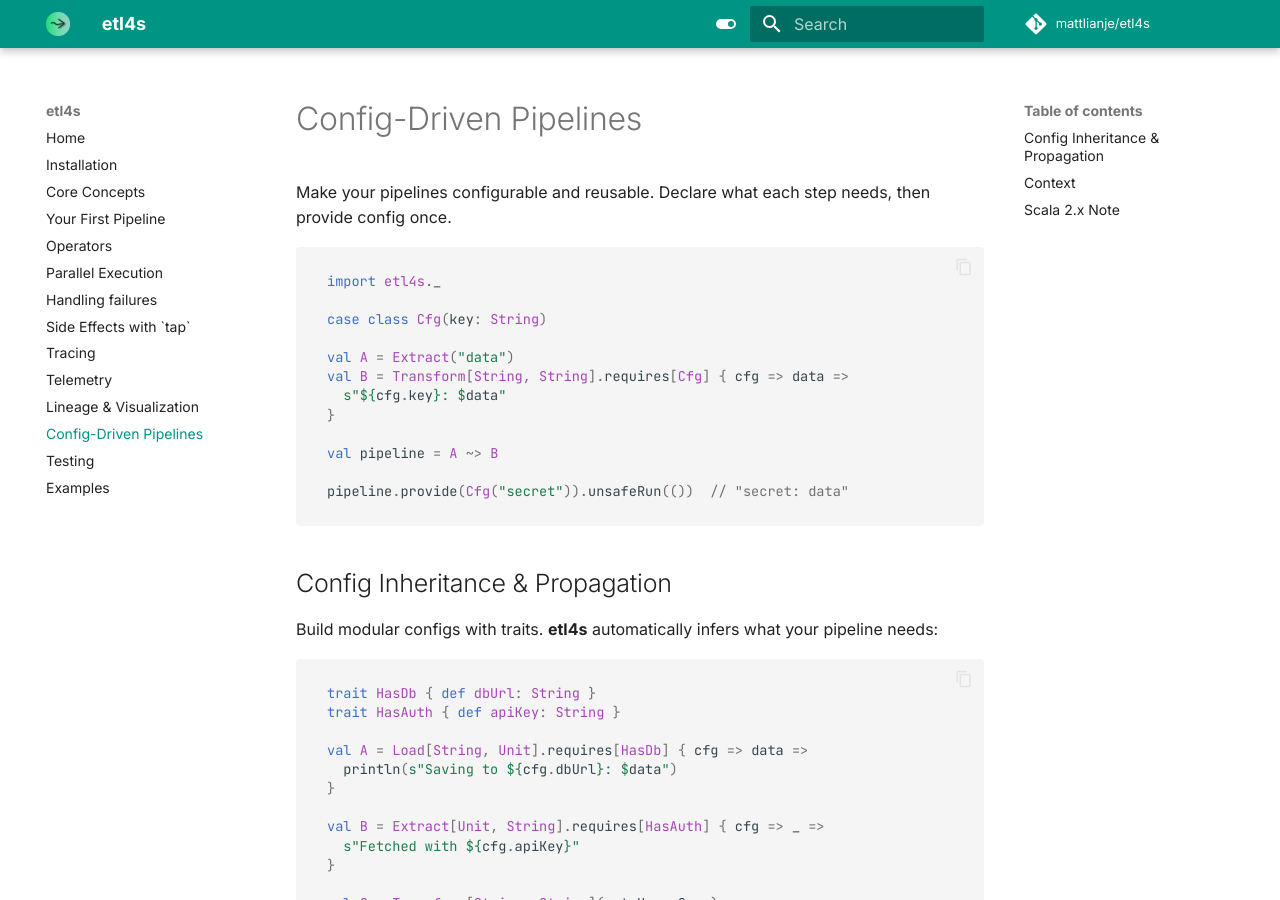
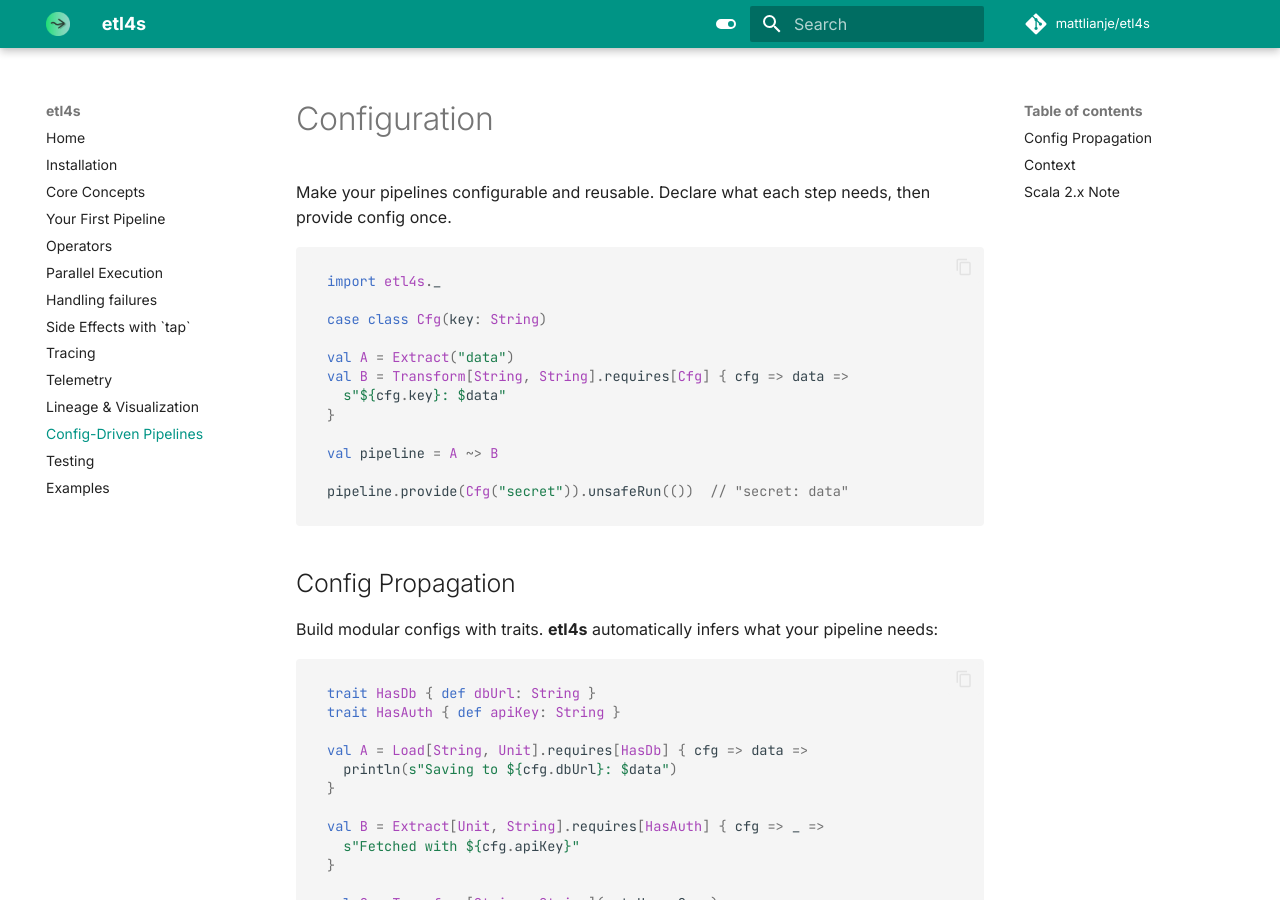
Before and after one commit to mattlianje/etl4s, an MkDocs documentation site: the page built from docs/config.md, in a window 1280 px wide and 900 px high. Built offline with MkDocs 1.6.1 and Material for MkDocs 9.7.7, drawn with Linux system fonts in a browser that asks for light colours; comment, search, counter and statistics services are not loaded.

Commit message:
update docs

````diff
--- a/docs/config.md
+++ b/docs/config.md
@@ -1,5 +1,5 @@
 
-# Config-Driven Pipelines
+# Configuration
 
 Make your pipelines configurable and reusable. Declare what each step needs, then provide config once.
 
@@ -18,7 +18,7 @@
 pipeline.provide(Cfg("secret")).unsafeRun(())  // "secret: data"
 ```
 
-## Config Inheritance & Propagation
+## Config Propagation
 
 Build modular configs with traits. **etl4s** automatically infers what your pipeline needs:
 
````
Also changed, not shown: docs/lineage.md (+5 -5 lines), docs/trace.md (+1 -1 lines).
